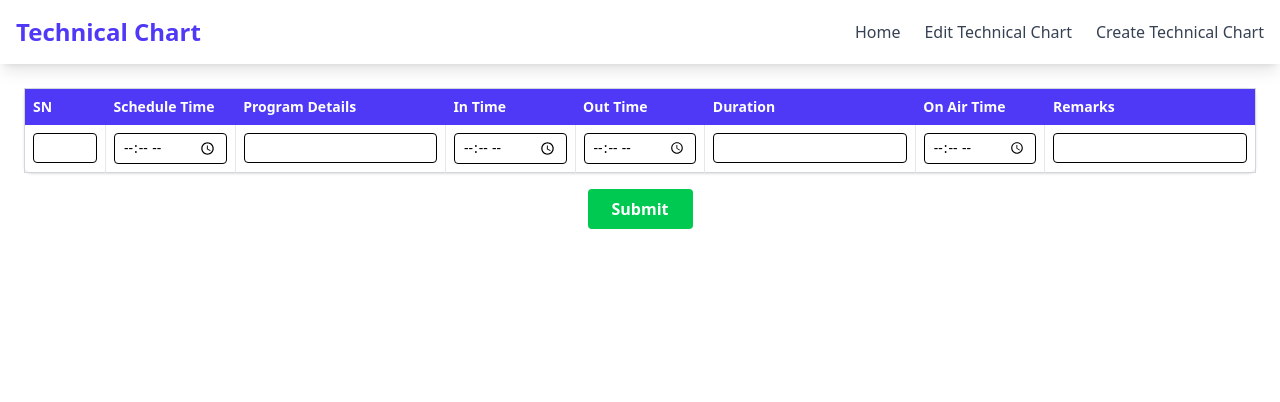
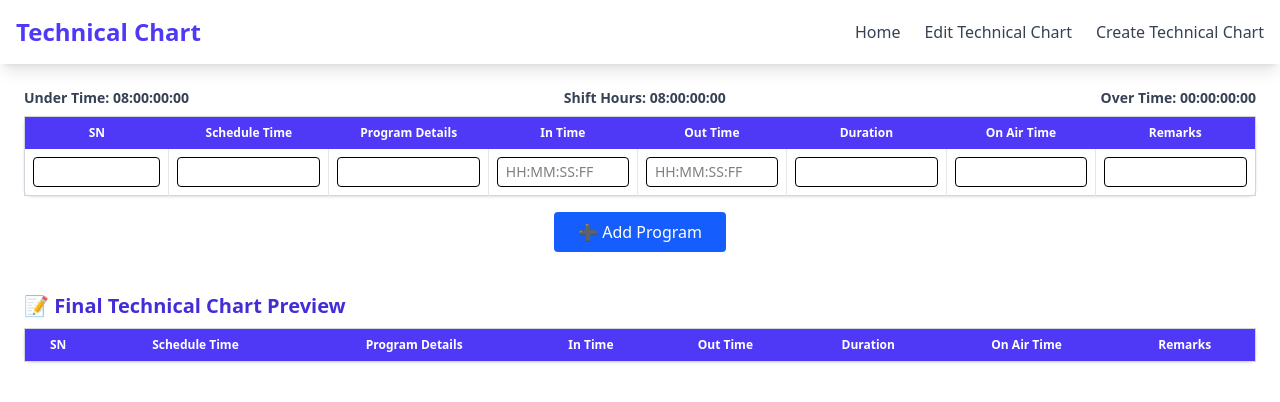
Before and after one commit to rpanhaur/New-Technical-chart-frontend-, a React (Vite) app: page /create-page in a window 1280 px wide. Shown: the top 402 px of the page. Built offline with nearby package versions, Linux system fonts and the light colour scheme; no server answers.

Commit message:
new change today

```diff
--- a/pages/CreatePage.jsx
+++ b/pages/CreatePage.jsx
@@ -1,181 +1,216 @@
-// import { useState, useEffect } from "react";
+
+
+// import { useState } from "react";
 // import Navbar from "../components/Navbar";
 // import axios from "axios";
 // import { useNavigate } from "react-router-dom";
 
 // const CreatePage = () => {
-//   const navigate=useNavigate()
+//   const navigate = useNavigate();
+//   const SHIFT_DURATION_SECONDS = 8 * 3600;
+
 //   const [data, setData] = useState({
 //     sn: "",
 //     scheduleTime: "",
 //     programDetails: "",
+//     inTime: "",
+//     outTime: "",
 //     duration: "",
 //     onAirTime: "",
-//     remarks: ""
+//     remarks: "",
 //   });
 
+//   const [rosterList, setRosterList] = useState([]);
 //   const [existingSNs, setExistingSNs] = useState([]);
 //   const [errorMsg, setErrorMsg] = useState("");
 
-//   // Fetch existing SNs on mount
-//   useEffect(() => {
-//     axios.get("http://localhost:3000/api/roster")
-//       .then(res => {
-//         const snList = res.data.rosters.map(r => String(r.sn)); // Convert to string for input comparison
-//         setExistingSNs(snList);
-//       })
-//       .catch(err => {
-//         console.error("Failed to fetch existing SNs:", err);
-//       });
-//   }, []);
+//   const parseTimeWithFrames = (timeStr) => {
+//     const [h = 0, m = 0, s = 0, f = 0] = timeStr.split(":").map(Number);
+//     return ((h * 3600 + m * 60 + s) * 1000) + (f * 1000 / 25);
+//   };
 
-//   // Automatically calculate duration when inTime or outTime changes
-//   useEffect(() => {
-//     if (data.inTime && data.outTime) {
-//       const start = new Date(`1970-01-01T${data.inTime}`);
-//       const end = new Date(`1970-01-01T${data.outTime}`);
+//   const formatTimeWithFrames = (ms) => {
+//     const totalSec = Math.floor(ms / 1000);
+//     const f = Math.floor((ms % 1000) / (1000 / 25));
+//     const h = String(Math.floor(totalSec / 3600)).padStart(2, "0");
+//     const m = String(Math.floor((totalSec % 3600) / 60)).padStart(2, "0");
+//     const s = String(totalSec % 60).padStart(2, "0");
+//     const ff = String(f).padStart(2, "0");
+//     return `${h}:${m}:${s}:${ff}`;
+//   };
 
-//       if (end > start) {
-//         const diffMs = end - start;
-//         const hours = String(Math.floor(diffMs / 3600000)).padStart(2, "0");
-//         const minutes = String(Math.floor((diffMs % 3600000) / 60000)).padStart(2, "0");
-//         const seconds = String(Math.floor((diffMs % 60000) / 1000)).padStart(2, "0");
+//   const handleChange = (e) => {
+//     const { name, value } = e.target;
+//     setData((prev) => ({ ...prev, [name]: value }));
 
-//         const formatted = `${hours}:${minutes}:${seconds}`;
-//         setData(prev => ({ ...prev, duration: formatted }));
-//       } else {
-//         setData(prev => ({ ...prev, duration: "00:00:00" }));
+//     // auto-duration update
+//     if (name === "inTime" || name === "outTime") {
+//       const inMs = parseTimeWithFrames(name === "inTime" ? value : data.inTime);
+//       const outMs = parseTimeWithFrames(name === "outTime" ? value : data.outTime);
+//       if (!isNaN(inMs) && !isNaN(outMs)) {
+//         const durationMs = Math.max(0, outMs - inMs);
+//         const formatted = formatTimeWithFrames(durationMs);
+//         setData((prev) => ({ ...prev, duration: formatted }));
 //       }
 //     }
-//   }, [data.inTime, data.outTime]);
 
-//   const fileHandel = (event) => {
-//     const { name, value } = event.target;
-
-//     // Reset SN error when user edits it
-//     if (name === "sn") {
-//       setErrorMsg("");
-//     }
-
-//     setData(prev => ({
-//       ...prev,
-//       [name]: value
-//     }));
-//   };
-
-//   const addRoster = async (event) => {
-//     event.preventDefault();
-
-//     // Check for duplicate SN
-//     if (existingSNs.includes(String(data.sn))) {
-//       setErrorMsg(`SN ${data.sn} already exists. Please use a different SN.`);
-//       return;
-//     }
-
-//     try {
-//       console.log("Sending data:", data);
-//       const response = await axios.post('http://localhost:3000/api/roster', data);
-//       console.log('Response:', response.data);
-//       setErrorMsg(""); // Clear any previous error
-//       if(response.status==200){
-//         navigate('/')
-//         alert('Added Roster Successfully in Home Page')
-//       }
-//     } catch (error) {
-//       if (error.response) {
-//         console.error('Server responded with error:', error.response.data);
-//       } else if (error.request) {
-//         console.error('No response received:', error.request);
-//       } else {
-//         console.error('Error setting up request:', error.message);
+//     // auto-scheduleTime update
+//     if (name === "onAirTime" || name === "duration") {
+//       const [h, m, s, f] = (name === "duration" ? value : data.duration).split(":").map(Number);
+//       const totalMs = ((h * 3600 + m * 60 + s) * 1000) + (f * 1000 / 25);
+//       const now = new Date();
+//       const onAir = new Date(now.toDateString() + " " + (name === "onAirTime" ? value : data.onAirTime));
+//       if (!isNaN(onAir)) {
+//         const schedule = new Date(onAir.getTime() - totalMs);
+//         setData((prev) => ({
+//           ...prev,
+//           scheduleTime: schedule.toTimeString().split(" ")[0].slice(0, 8),
+//         }));
 //       }
 //     }
 //   };
 
+//   const addProgramToChart = () => {
+//     if (!data.sn || !data.programDetails) {
+//       setErrorMsg("SN and Program Details are required.");
+//       return;
+//     }
+
+//     if (rosterList.find(item => item.sn === data.sn)) {
+//       setErrorMsg(`SN ${data.sn} already exists.`);
+//       return;
+//     }
+
+//     setRosterList([...rosterList, data]);
+//     setData({
+//       sn: "",
+//       scheduleTime: "",
+//       programDetails: "",
+//       inTime: "",
+//       outTime: "",
+//       duration: "",
+//       onAirTime: "",
+//       remarks: "",
+//     });
+//     setErrorMsg("");
+//   };
+
+//   const submitTechnicalChart = async () => {
+//     try {
+//       for (let entry of rosterList) {
+//         await axios.post("http://localhost:3000/api/roster", entry);
+//       }
+//       alert("Technical Chart Submitted Successfully");
+//       navigate("/");
+//     } catch (err) {
+//       console.error("Submission failed:", err);
+//       setErrorMsg("Failed to submit the technical chart.");
+//     }
+//   };
+
+//   const calculateTotalDuration = () => {
+//     return rosterList.reduce((sum, item) => {
+//       const [h, m, s] = item.duration.split(":").map(Number);
+//       return sum + h * 3600 + m * 60 + s;
+//     }, 0);
+//   };
+
+//   const diff = calculateTotalDuration() - SHIFT_DURATION_SECONDS;
+//   const calculateDiff = (seconds) => {
+//     const abs = Math.abs(seconds);
+//     const h = String(Math.floor(abs / 3600)).padStart(2, "0");
+//     const m = String(Math.floor((abs % 3600) / 60)).padStart(2, "0");
+//     const s = String(abs % 60).padStart(2, "0");
+//     return `${h}:${m}:${s}:00`;
+//   };
+
+//   const underTime = diff < 0 ? calculateDiff(diff) : "00:00:00:00";
+//   const overTime = diff > 0 ? calculateDiff(diff) : "00:00:00:00";
+
 //   return (
 //     <>
 //       <Navbar />
-//       <div className="overflow-x-auto p-4">
-//         {errorMsg && <div className="text-red-600 font-semibold mb-2">{errorMsg}</div>}
-//         <table className="min-w-full table-fixed border border-gray-300 bg-white shadow-lg rounded-lg overflow-hidden">
+//       <div className="p-6">
+//         <div className="flex justify-between items-center text-sm mb-2 font-semibold text-gray-700">
+//           <div>Under Time: {underTime}</div>
+//           <div>Shift Hours: 08:00:00:00</div>
+//           <div>Over Time: {overTime}</div>
+//         </div>
+
+//         {errorMsg && <div className="text-red-600 mb-2">{errorMsg}</div>}
+
+//         <table className="w-full border border-gray-300 shadow rounded-lg mb-4">
 //           <thead className="bg-indigo-600 text-white">
 //             <tr>
-//               <th className="px-2 py-3 text-sm font-semibold text-left">SN</th>
-//               <th className="px-2 py-3 text-sm font-semibold text-left">SCHEDULE TIME</th>
-//               <th className="px-2 py-3 text-sm font-semibold text-left">PROGRAMS DETAILS</th>
-//               <th className="px-2 py-3 text-sm font-semibold text-left">PGM DURATION</th>
-//               <th className="px-2 py-3 text-sm font-semibold text-left">ON AIR TIME</th>
-//               <th className="px-2 py-3 text-sm font-semibold text-left">REMARKS</th>
+//               {["SN", "Schedule Time", "Program Details", "In Time", "Out Time", "Duration", "On Air Time", "Remarks"].map((h) => (
+//                 <th key={h} className="p-2 text-xs">{h}</th>
+//               ))}
 //             </tr>
 //           </thead>
-//           <tbody className="divide-y divide-gray-200">
-//             <tr>
-//               <td className="px-2 py-3">
-//                 <input
-//                   className="w-10 border border-gray-300 rounded px-1 py-1 text-sm"
-//                   type="BIGINT"
-//                   name="sn"
-//                   value={data.sn}
-//                   onChange={fileHandel}
-//                 />
-//               </td>
-//               <td className="px-2 py-3">
-//                 <input
-//                   className="w-full border border-gray-300 rounded px-1 py-1 text-sm"
-//                   type="time"
-//                   name="scheduleTime"
-//                   value={data.scheduleTime}
-//                   onChange={fileHandel}
-//                 />
-//               </td>
-//               <td className="px-2 py-3">
-//                 <input
-//                   className="w-full border border-gray-300 rounded px-2 py-1 text-sm"
-//                   type="text"
-//                   name="programDetails"
-//                   value={data.programDetails}
-//                   onChange={fileHandel}
-//                 />
-//               </td>
-//               <td className="px-2 py-3">
-//                 <input
-//                   className="w-full border border-gray-300 rounded px-2 py-1 text-sm"
-//                   type="time"
-//                   name="duration"
-//                   value={data.duration}
-//                   onChange={fileHandel}
-//                 />
-//               </td>
-//               <td className="px-2 py-3">
-//                 <input
-//                   className="w-full border border-gray-300 rounded px-2 py-1 text-sm"
-//                   type="time"
-//                   name="onAirTime"
-//                   value={data.onAirTime}
-//                   onChange={fileHandel}
-
-//                 />
-//               </td>
-//               <td className="px-2 py-3">
-//                 <input
-//                   className="w-full border border-gray-300 rounded px-2 py-1 text-sm"
-//                   type="text"
-//                   name="remarks"
-//                   value={data.remarks}
-//                   onChange={fileHandel}
-//                 />
-//               </td>
+//           <tbody>
+//             <tr className="divide-x divide-gray-200">
+//               {["sn", "scheduleTime", "programDetails", "inTime", "outTime", "duration", "onAirTime", "remarks"].map((field) => (
+//                 <td key={field} className="p-2">
+//                   <input
+//                     type="text"
+//                     name={field}
+//                     placeholder={["inTime", "outTime"].includes(field) ? "HH:MM:SS:FF" : ""}
+//                     value={data[field]}
+//                     onChange={handleChange}
+//                     className="w-full border rounded px-2 py-1 text-sm"
+//                     readOnly={field === "duration"}
+//                   />
+//                 </td>
+//               ))}
 //             </tr>
 //           </tbody>
 //         </table>
 
-//         <div className="mt-4">
+//         <div className="mb-6 text-center">
 //           <button
-//             className="bg-green-500 text-white px-4 py-2 rounded hover:bg-indigo-700"
-//             onClick={addRoster}
+//             onClick={addProgramToChart}
+//             className="bg-blue-600 text-white px-6 py-2 rounded hover:bg-blue-700"
 //           >
-//             Submit
+//             ➕ Add Program
 //           </button>
+//         </div>
+
+//         <div className="mt-10">
+//           <h2 className="text-xl font-bold mb-2 text-indigo-700">📝 Final Technical Chart Preview</h2>
+//           <table className="w-full border border-gray-300 shadow rounded-lg mb-4">
+//             <thead className="bg-indigo-600 text-white">
+//               <tr>
+//                 {["SN", "Schedule", "Program", "In", "Out", "Duration", "On Air", "Remarks"].map((h) => (
+//                   <th key={h} className="p-2 text-xs">{h}</th>
+//                 ))}
+//               </tr>
+//             </thead>
+//             <tbody>
+//               {rosterList.map((item, i) => (
+//                 <tr key={i} className="odd:bg-white even:bg-gray-50 text-sm">
+//                   <td className="p-2">{item.sn}</td>
+//                   <td className="p-2">{item.scheduleTime}</td>
+//                   <td className="p-2">{item.programDetails}</td>
+//                   <td className="p-2">{item.inTime}</td>
+//                   <td className="p-2">{item.outTime}</td>
+//                   <td className="p-2">{item.duration}</td>
+//                   <td className="p-2">{item.onAirTime}</td>
+//                   <td className="p-2">{item.remarks}</td>
+//                 </tr>
+//               ))}
+//             </tbody>
+//           </table>
+
+//           {rosterList.length > 0 && (
+//             <div className="text-center">
+//               <button
+//                 onClick={submitTechnicalChart}
+//                 className="bg-green-600 text-white px-8 py-2 rounded hover:bg-green-700"
+//               >
+//                 ✅ Submit Technical Chart
+//               </button>
+//             </div>
+//           )}
 //         </div>
 //       </div>
 //     </>
@@ -185,13 +220,14 @@
 // export default CreatePage;
 
 
-import { useState, useEffect } from "react";
+import { useState } from "react";
 import Navbar from "../components/Navbar";
 import axios from "axios";
 import { useNavigate } from "react-router-dom";
 
 const CreatePage = () => {
   const navigate = useNavigate();
+  const SHIFT_DURATION_SECONDS = 8 * 3600;
 
   const [data, setData] = useState({
     sn: "",
@@ -204,126 +240,194 @@ const CreatePage = () => {
     remarks: "",
   });
 
-  const [existingSNs, setExistingSNs] = useState([]);
+  const [rosterList, setRosterList] = useState([]);
   const [errorMsg, setErrorMsg] = useState("");
 
-  useEffect(() => {
-    axios.get("http://localhost:3000/api/roster")
-      .then(res => {
-        const snList = res.data.rosters.map(r => String(r.sn));
-        setExistingSNs(snList);
-      })
-      .catch(err => console.error("Failed to fetch SNs:", err));
-  }, []);
+  const parseTimeWithFrames = (timeStr) => {
+    const [h = 0, m = 0, s = 0, f = 0] = timeStr.split(":").map(Number);
+    return ((h * 3600 + m * 60 + s) * 1000) + (f * 1000 / 25);
+  };
 
-  useEffect(() => {
-    if (data.inTime && data.outTime) {
-      const inDate = new Date(`1970-01-01T${data.inTime}`);
-      const outDate = new Date(`1970-01-01T${data.outTime}`);
-
-      if (outDate > inDate) {
-        const diffMs = outDate - inDate;
-        const hours = String(Math.floor(diffMs / 3600000)).padStart(2, "0");
-        const minutes = String(Math.floor((diffMs % 3600000) / 60000)).padStart(2, "0");
-        const seconds = String(Math.floor((diffMs % 60000) / 1000)).padStart(2, "0");
-
-        const formattedDuration = `${hours}:${minutes}:${seconds}`;
-        setData(prev => ({ ...prev, duration: formattedDuration }));
-      } else {
-        setData(prev => ({ ...prev, duration: "00:00:00" }));
-      }
-    }
-  }, [data.inTime, data.outTime]);
-
-  useEffect(() => {
-    if (data.onAirTime && data.duration) {
-      const onAir = new Date(`1970-01-01T${data.onAirTime}`);
-      const [h, m, s] = data.duration.split(":").map(Number);
-
-      const durationMs = ((h * 3600) + (m * 60) + s) * 1000;
-      const schedule = new Date(onAir - durationMs);
-
-      const scheduleTime = schedule.toTimeString().split(" ")[0].slice(0, 8);
-      setData(prev => ({ ...prev, scheduleTime }));
-    }
-  }, [data.onAirTime, data.duration]);
+  const formatTimeWithFrames = (ms) => {
+    const totalSec = Math.floor(ms / 1000);
+    const f = Math.floor((ms % 1000) / (1000 / 25));
+    const h = String(Math.floor(totalSec / 3600)).padStart(2, "0");
+    const m = String(Math.floor((totalSec % 3600) / 60)).padStart(2, "0");
+    const s = String(totalSec % 60).padStart(2, "0");
+    const ff = String(f).padStart(2, "0");
+    return `${h}:${m}:${s}:${ff}`;
+  };
 
   const handleChange = (e) => {
     const { name, value } = e.target;
-    if (name === "sn") setErrorMsg("");
-    setData(prev => ({ ...prev, [name]: value }));
+    setData((prev) => ({ ...prev, [name]: value }));
+
+    if (name === "inTime" || name === "outTime") {
+      const inMs = parseTimeWithFrames(name === "inTime" ? value : data.inTime);
+      const outMs = parseTimeWithFrames(name === "outTime" ? value : data.outTime);
+      if (!isNaN(inMs) && !isNaN(outMs)) {
+        const durationMs = Math.max(0, outMs - inMs);
+        const formatted = formatTimeWithFrames(durationMs);
+        setData((prev) => ({ ...prev, duration: formatted }));
+      }
+    }
+
+    if (name === "onAirTime" || name === "duration") {
+      const [h, m, s, f] = (name === "duration" ? value : data.duration).split(":").map(Number);
+      const totalMs = ((h * 3600 + m * 60 + s) * 1000) + (f * 1000 / 25);
+      const now = new Date();
+      const onAir = new Date(now.toDateString() + " " + (name === "onAirTime" ? value : data.onAirTime));
+      if (!isNaN(onAir)) {
+        const schedule = new Date(onAir.getTime() - totalMs);
+        setData((prev) => ({
+          ...prev,
+          scheduleTime: schedule.toTimeString().split(" ")[0].slice(0, 8),
+        }));
+      }
+    }
   };
 
-  const addRoster = async (e) => {
-    e.preventDefault();
-    if (existingSNs.includes(String(data.sn))) {
+  const addProgramToChart = () => {
+    if (!data.sn || !data.programDetails) {
+      setErrorMsg("SN and Program Details are required.");
+      return;
+    }
+
+    if (rosterList.find((item) => item.sn === data.sn)) {
       setErrorMsg(`SN ${data.sn} already exists.`);
       return;
     }
 
+    setRosterList([...rosterList, data]);
+    setData({
+      sn: "",
+      scheduleTime: "",
+      programDetails: "",
+      inTime: "",
+      outTime: "",
+      duration: "",
+      onAirTime: "",
+      remarks: "",
+    });
+    setErrorMsg("");
+  };
+
+  const submitTechnicalChart = async () => {
     try {
-      const res = await axios.post("http://localhost:3000/api/roster", data);
-      if (res.status === 200) {
-        alert("Roster Added Successfully");
-        navigate("/");
+      for (let entry of rosterList) {
+        await axios.post("http://localhost:3000/api/roster", entry);
       }
+      alert("Technical Chart Submitted Successfully");
+      navigate("/");
     } catch (err) {
-      console.error("Submit failed:", err);
+      console.error("Submission failed:", err);
+      setErrorMsg("Failed to submit the technical chart.");
     }
   };
+
+  const calculateTotalDuration = () => {
+    return rosterList.reduce((sum, item) => {
+      const [h, m, s] = item.duration.split(":").map(Number);
+      return sum + h * 3600 + m * 60 + s;
+    }, 0);
+  };
+
+  const diff = calculateTotalDuration() - SHIFT_DURATION_SECONDS;
+  const calculateDiff = (seconds) => {
+    const abs = Math.abs(seconds);
+    const h = String(Math.floor(abs / 3600)).padStart(2, "0");
+    const m = String(Math.floor((abs % 3600) / 60)).padStart(2, "0");
+    const s = String(abs % 60).padStart(2, "0");
+    return `${h}:${m}:${s}:00`;
+  };
+
+  const underTime = diff < 0 ? calculateDiff(diff) : "00:00:00:00";
+  const overTime = diff > 0 ? calculateDiff(diff) : "00:00:00:00";
 
   return (
     <>
       <Navbar />
       <div className="p-6">
-        {errorMsg && <div className="text-red-600 font-semibold mb-2">{errorMsg}</div>}
+        <div className="flex justify-between items-center text-sm mb-2 font-semibold text-gray-700">
+          <div>Under Time: {underTime}</div>
+          <div>Shift Hours: 08:00:00:00</div>
+          <div>Over Time: {overTime}</div>
+        </div>
 
-        <table className="w-full border border-gray-300 shadow rounded-lg">
+        {errorMsg && <div className="text-red-600 mb-2">{errorMsg}</div>}
+
+        <table className="w-full border border-gray-300 shadow rounded-lg mb-4">
           <thead className="bg-indigo-600 text-white">
             <tr>
-              {['SN', 'Schedule Time', 'Program Details', 'In Time', 'Out Time', 'Duration', 'On Air Time', 'Remarks'].map(header => (
-                <th key={header} className="p-2 text-left text-sm font-semibold">{header}</th>
+              {["SN", "Schedule Time", "Program Details", "In Time", "Out Time", "Duration", "On Air Time", "Remarks"].map((h) => (
+                <th key={h} className="p-2 text-xs">{h}</th>
               ))}
             </tr>
           </thead>
-
           <tbody>
             <tr className="divide-x divide-gray-200">
-              <td className="p-2">
-                <input name="sn" value={data.sn} onChange={handleChange} className="w-16 border rounded px-1 py-1 text-sm" type="BIGINT" />
-              </td>
-              <td className="p-2">
-                <input name="scheduleTime" value={data.scheduleTime} onChange={handleChange} className="w-full border rounded px-2 py-1 text-sm" type="time" />
-              </td>
-              <td className="p-2">
-                <input name="programDetails" value={data.programDetails} onChange={handleChange} className="w-full border rounded px-2 py-1 text-sm" type="text" />
-              </td>
-              <td className="p-2">
-                <input name="inTime" value={data.inTime} onChange={handleChange} className="w-full border rounded px-2 py-1 text-sm" type="time" />
-              </td>
-              <td className="p-2">
-                <input name="outTime" value={data.outTime} onChange={handleChange} className="w-full border rounded px-2 py-1 text-sm" type="time" />
-              </td>
-              <td className="p-2">
-                <input name="duration" value={data.duration} onChange={handleChange} className="w-full border rounded px-2 py-1 text-sm" type="text" />
-              </td>
-              <td className="p-2">
-                <input name="onAirTime" value={data.onAirTime} onChange={handleChange} className="w-full border rounded px-2 py-1 text-sm" type="time" />
-              </td>
-              <td className="p-2">
-                <input name="remarks" value={data.remarks} onChange={handleChange} className="w-full border rounded px-2 py-1 text-sm" type="text" />
-              </td>
+              {["sn", "scheduleTime", "programDetails", "inTime", "outTime", "duration", "onAirTime", "remarks"].map((field) => (
+                <td key={field} className="p-2">
+                  <input
+                    type="text"
+                    name={field}
+                    placeholder={["inTime", "outTime"].includes(field) ? "HH:MM:SS:FF" : ""}
+                    value={data[field]}
+                    onChange={handleChange}
+                    className="w-full border rounded px-2 py-1 text-sm"
+                    readOnly={field === "duration"}
+                  />
+                </td>
+              ))}
             </tr>
           </tbody>
         </table>
 
-        <div className="mt-4 text-center">
+        <div className="mb-6 text-center">
           <button
-            onClick={addRoster}
-            className="bg-green-500 hover:bg-green-600 text-white font-semibold py-2 px-6 rounded"
+            onClick={addProgramToChart}
+            className="bg-blue-600 text-white px-6 py-2 rounded hover:bg-blue-700"
           >
-            Submit
+            ➕ Add Program
           </button>
+        </div>
+
+        <div className="mt-10">
+          <h2 className="text-xl font-bold mb-2 text-indigo-700">📝 Final Technical Chart Preview</h2>
+          <table className="w-full border border-gray-300 shadow rounded-lg mb-4">
+            <thead className="bg-indigo-600 text-white">
+              <tr>
+                {["SN", "Schedule Time", "Program Details", "In Time", "Out Time", "Duration", "On Air Time", "Remarks"].map((h) => (
+                  <th key={h} className="p-2 text-xs text-center">{h}</th>
+                ))}
+              </tr>
+            </thead>
+            <tbody>
+              {rosterList.map((item, i) => (
+                <tr key={i} className="odd:bg-white even:bg-gray-50 text-sm text-center">
+                  <td className="p-2">{item.sn}</td>
+                  <td className="p-2 font-mono">{item.scheduleTime}</td>
+                  <td className="p-2">{item.programDetails}</td>
+                  <td className="p-2 font-mono">{item.inTime}</td>
+                  <td className="p-2 font-mono">{item.outTime}</td>
+                  <td className="p-2 font-mono">{item.duration}</td>
+                  <td className="p-2 font-mono">{item.onAirTime}</td>
+                  <td className="p-2">{item.remarks}</td>
+                </tr>
+              ))}
+            </tbody>
+          </table>
+
+          {rosterList.length > 0 && (
+            <div className="text-center">
+              <button
+                onClick={submitTechnicalChart}
+                className="bg-green-600 text-white px-8 py-2 rounded hover:bg-green-700"
+              >
+                ✅ Submit Technical Chart
+              </button>
+            </div>
+          )}
         </div>
       </div>
     </>
```
Also changed, not shown: pages/Home.jsx (line endings or trailing spaces).
